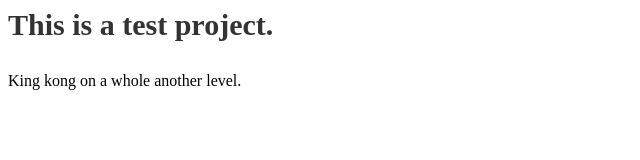
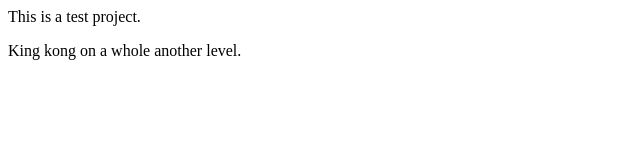
Before and after one commit to maimuna95/Mercury, a plain HTML site: page index.html in a window 1280 px wide. Shown: the whole page, without its empty margins (0-640 px from the left). Drawn offline with Linux system fonts and the light colour scheme.

Commit message:
Update index.html

```diff
--- a/index.html
+++ b/index.html
@@ -2,7 +2,7 @@
   <html>
     <head></head>
     <body>
-      <p style="color: #333 !important; font-size: 30px !important; font-weight: 700 !important;">This is a test project.</p>
+      <p>This is a test project.</p>
       <p>King kong on a whole another level.</p>
     </body>
   </html>
```
